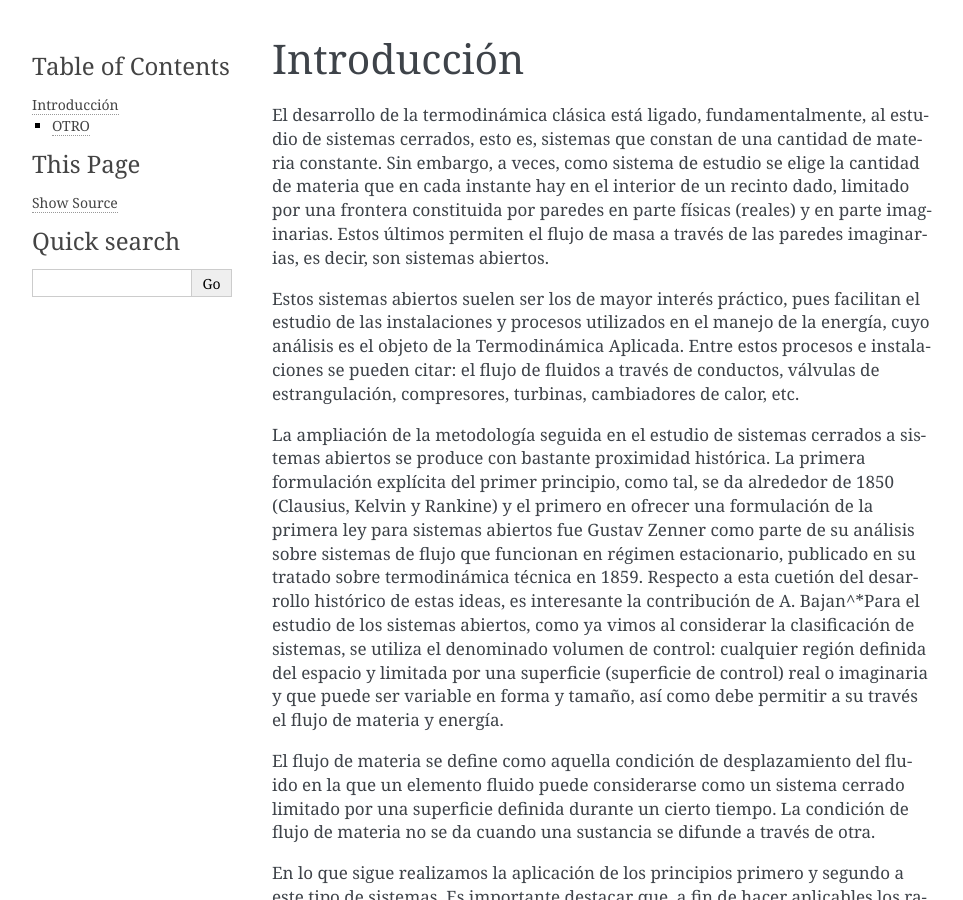
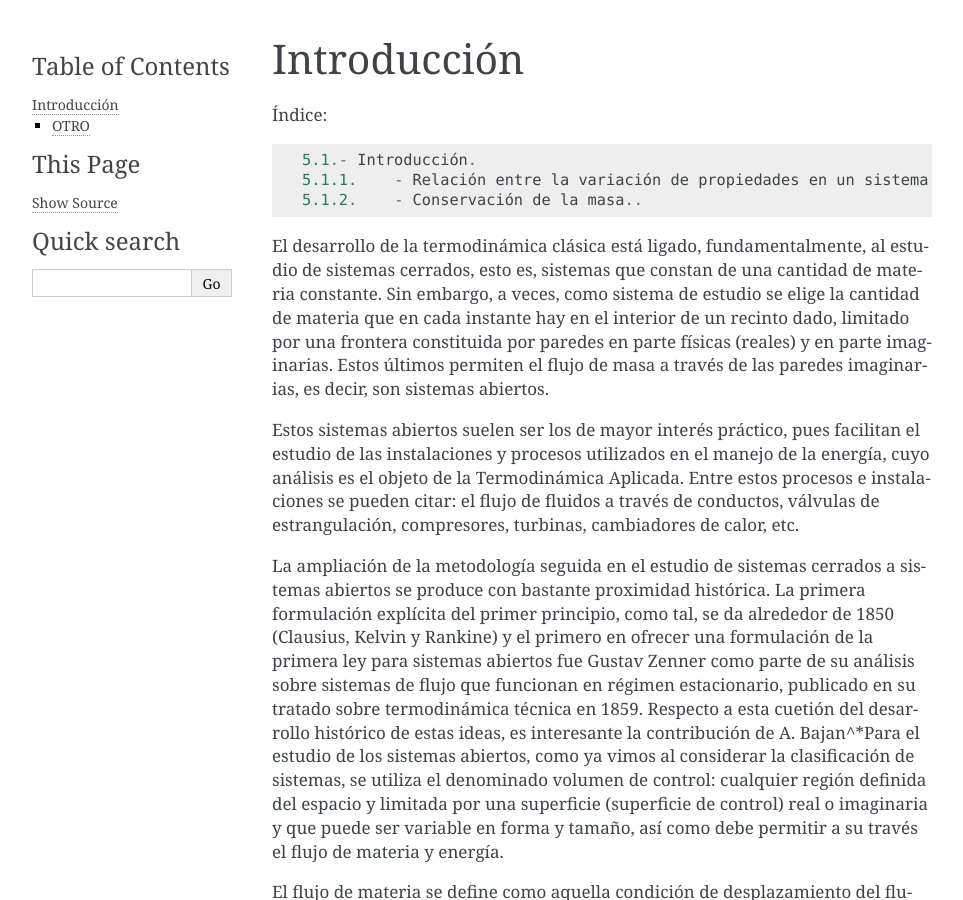
Before and after one commit to mantielero/termodinamica, a Sphinx documentation site: the page built from source/exergia_introduccion.rst, in a window 1280 px wide and 900 px high. Shown: the whole window, without its empty margins (148-1111 px from the left). Built offline with Sphinx 7.4.7, drawn with Linux system fonts in a browser that asks for light colours.

Commit message:
Update exergia_introduccion.rst

```diff
--- a/source/exergia_introduccion.rst
+++ b/source/exergia_introduccion.rst
@@ -1,5 +1,12 @@
 Introducción
 ============
+
+
+Índice::
+
+   5.1.- Introducción.
+   5.1.1.    - Relación entre la variación de propiedades en un sistema cerrado y un sistema abierto.
+   5.1.2.    - Conservación de la masa..
 
 El desarrollo de la termodinámica clásica está ligado, fundamentalmente, al estudio de sistemas cerrados, esto es, sistemas que constan de una cantidad de materia constante. Sin embargo, a veces, como sistema de estudio se elige la cantidad de materia que en cada instante hay en el interior de un recinto dado, limitado por una frontera constituida por paredes en parte físicas (reales) y en parte imaginarias. Estos últimos permiten el flujo de masa a través de las paredes imaginarias, es decir, son sistemas abiertos.
 
```
